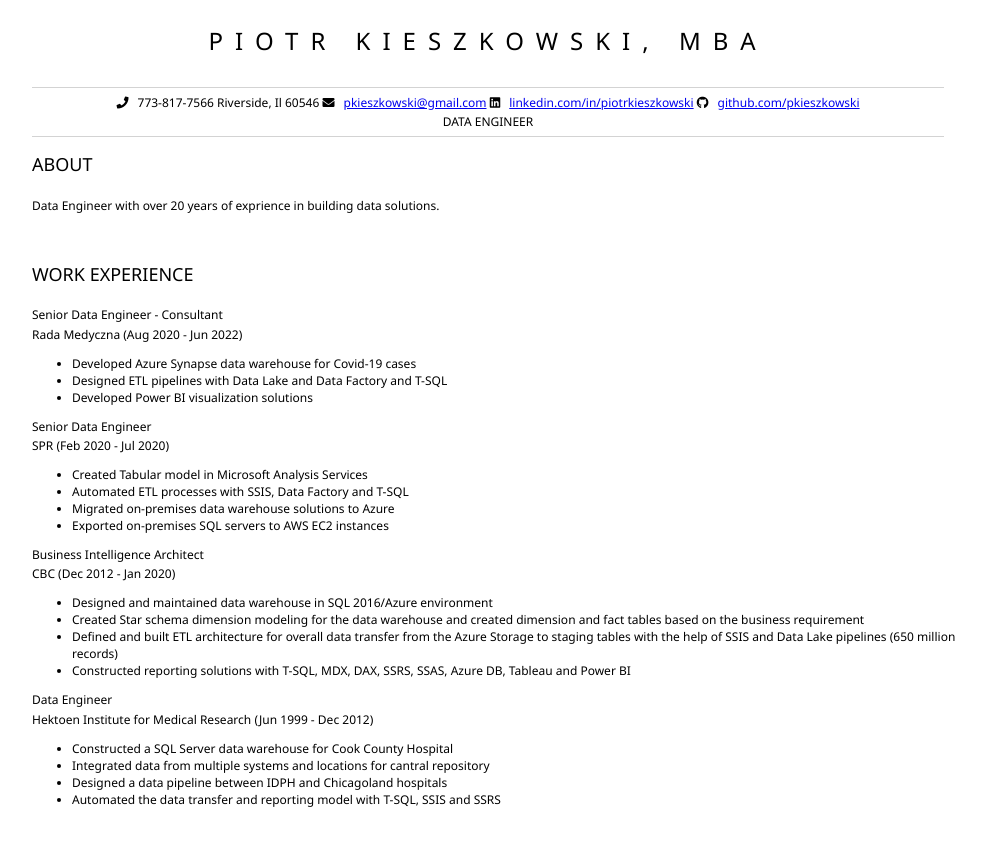
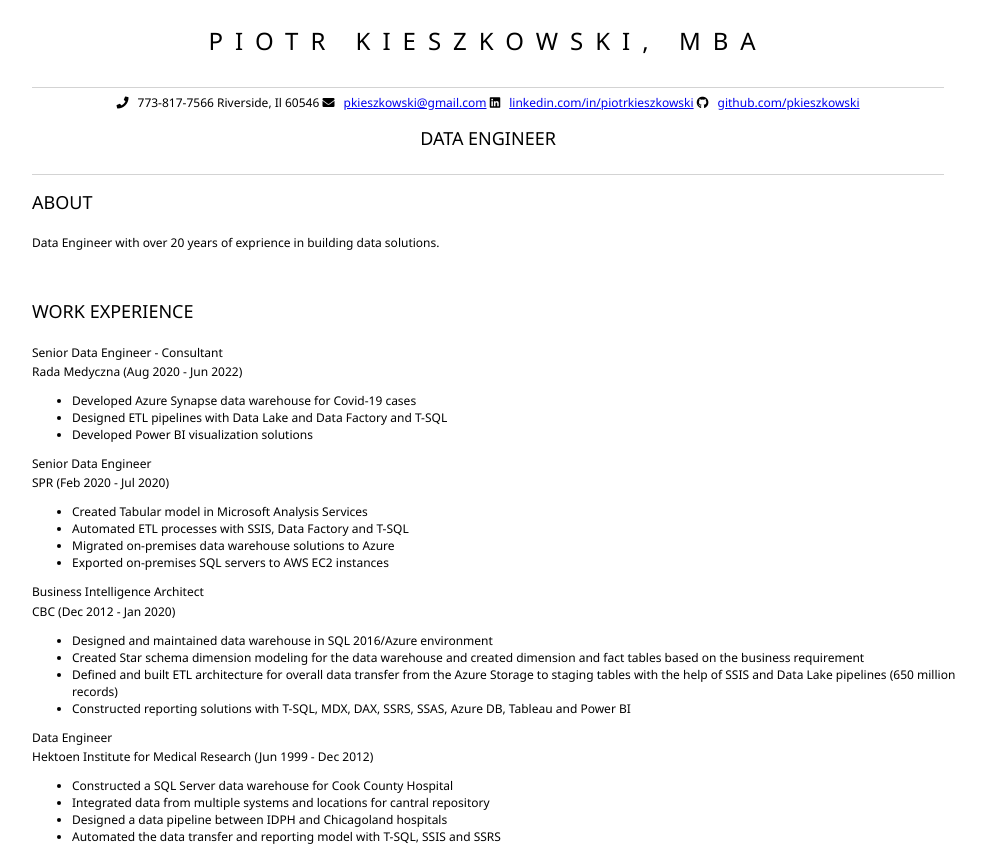
Before and after one commit to pkieszkowski/Resume, a plain HTML site: page index.html in a window 1280 px wide. Shown: the top 848 px of the page, without its empty margins (152-1138 px from the left). Drawn offline with Linux system fonts and the light colour scheme.

Commit message:
Update index.html

```diff
--- a/index.html
+++ b/index.html
@@ -25,7 +25,7 @@
 			<p>
 			</p>
 			<p>
-			DATA ENGINEER
+			<h2>DATA ENGINEER</h2>
 			</p>
 			<hr>
 		</header>
```
